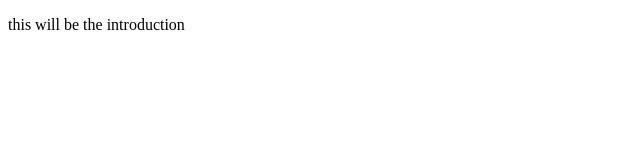
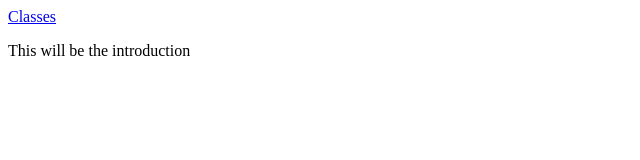
Before and after one commit to Willkjj/rimworld_dnd, a plain HTML site: page index.html in a window 1280 px wide. Shown: the whole page, without its empty margins (0-640 px from the left). Drawn offline with Linux system fonts and the light colour scheme.

Commit message:
"Added in classes.html, added a nav bar to indeh.html"

```diff
--- a/index.html
+++ b/index.html
@@ -6,6 +6,11 @@
     <title>Dungeons and Dragons x Rimworld</title>
 </head>
 <body>
-    <p>this will be the introduction</p>
+    <header>
+        <nav>
+            <a href="./classes.html">Classes</a>
+        </nav>
+    </header>
+    <p>This will be the introduction</p>
 </body>
 </html>
```
Also changed, not shown: classes.html (added, +11 -0 lines).
